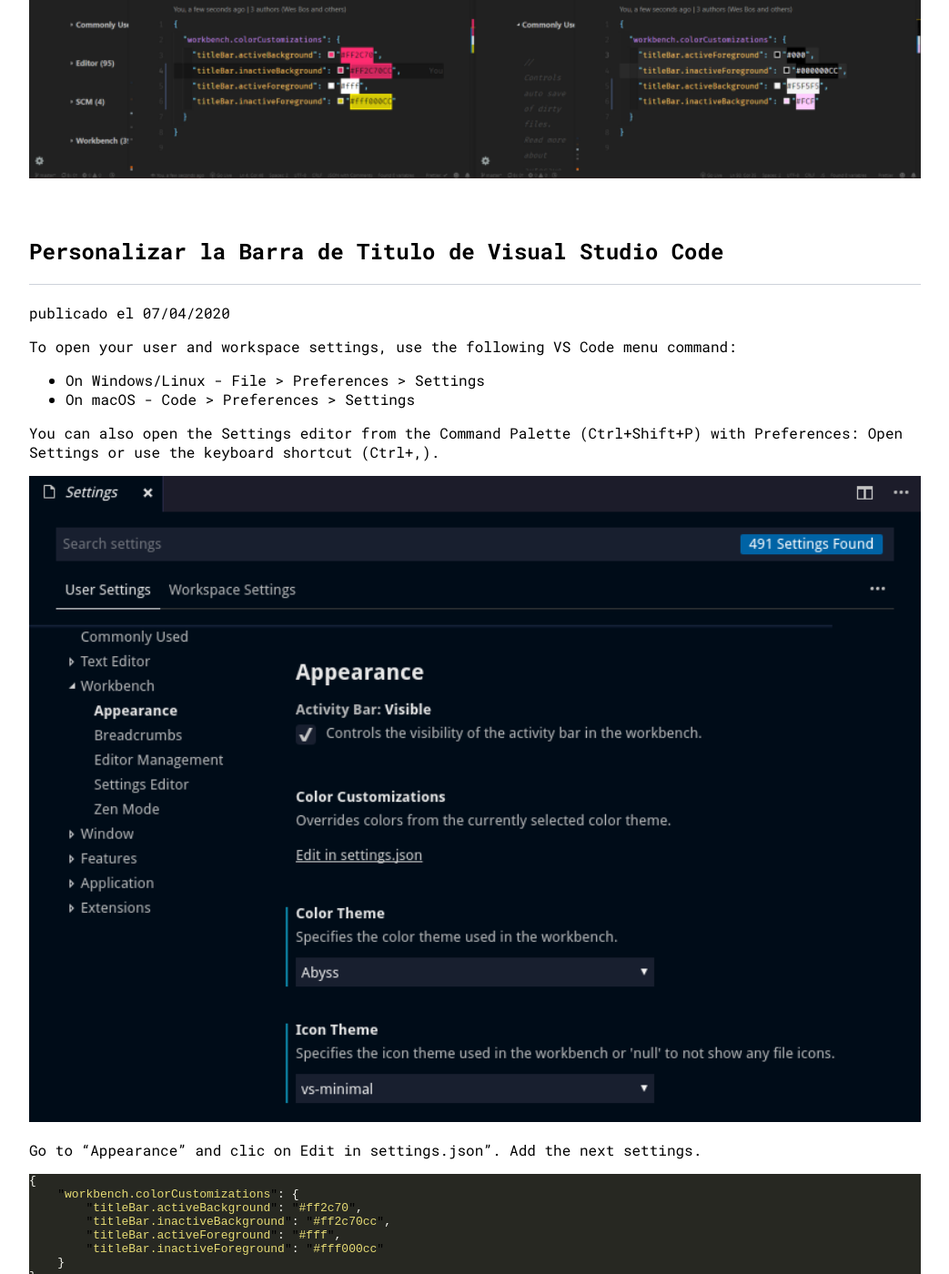
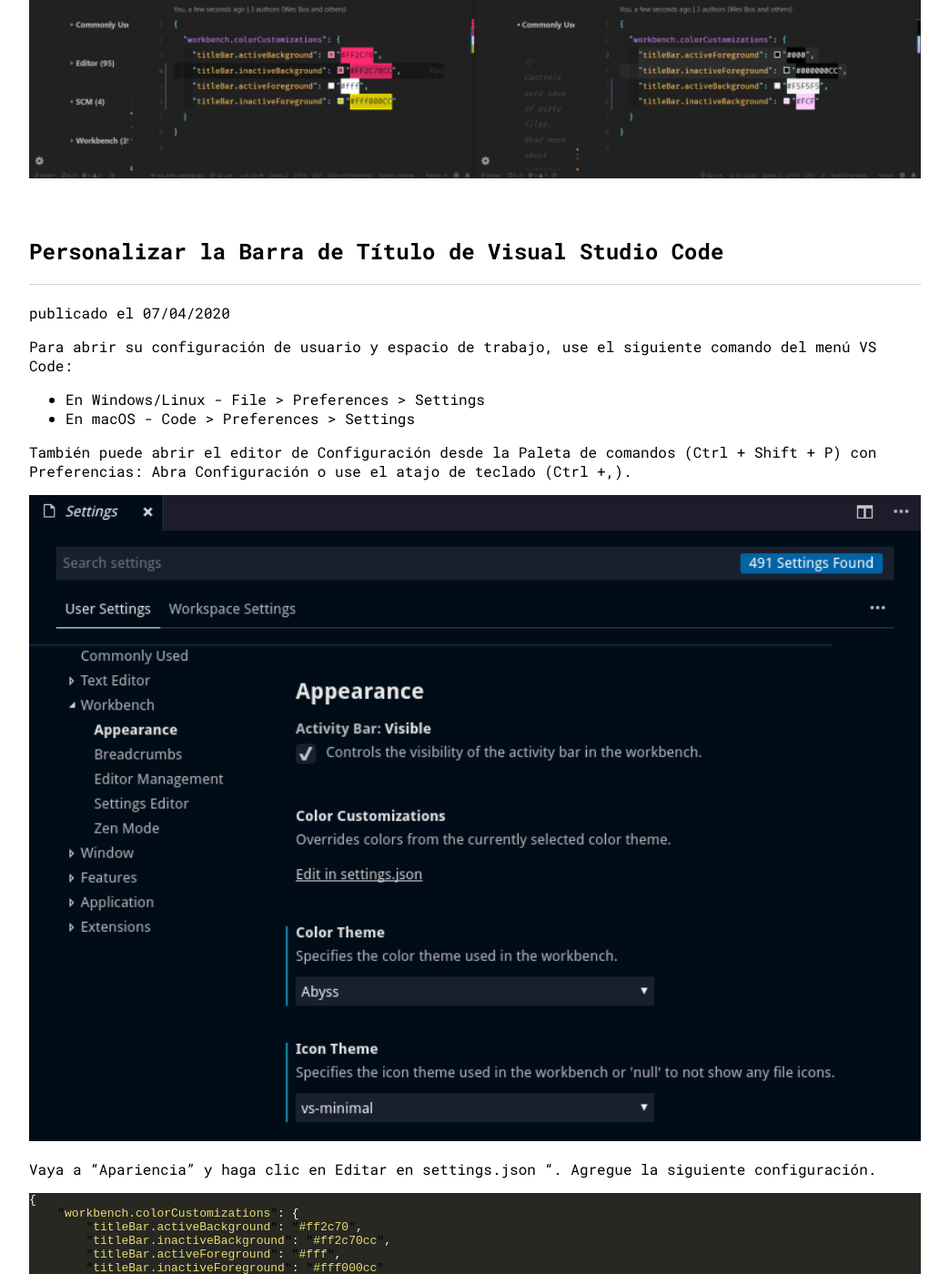
Before and after one commit to ismaeldevmw/runcoding, a Jekyll site: the page built from _posts/2020-04-07-customize-titlebar-in-vs-code.md, in a window 1280 px wide and 1400 px high, scrolled down 494 px. Shown: the whole window at 91% size, without its empty margins (118-1161 px from the left). Built offline with Jekyll 4.4.1, drawn with Linux system fonts in a browser that asks for light colours; some of the changed text lies outside the part shown.

Commit message:
Update Blog “2020-04-07-customize-titlebar-in-vs-code”

````diff
--- a/_posts/2020-04-07-customize-titlebar-in-vs-code.md
+++ b/_posts/2020-04-07-customize-titlebar-in-vs-code.md
@@ -1,23 +1,23 @@
 ---
 layout: blog
 permalink: /:title
-title: Personalizar la Barra de Titulo de Visual Studio Code
+title: Personalizar la Barra de Título de Visual Studio Code
 tags:
   - vscode
 date: 2020-04-07T11:13:16.177Z
 thumbnail: /assets/images/uploads/titlebar-customized.png
 toc: "false"
 ---
-To open your user and workspace settings, use the following VS Code menu command:
+Para abrir su configuración de usuario y espacio de trabajo, use el siguiente comando del menú VS Code:
 
-* On Windows/Linux - File > Preferences > Settings
-* On macOS - Code > Preferences > Settings
+* En Windows/Linux - File > Preferences > Settings
+* En macOS - Code > Preferences > Settings
 
-You can also open the Settings editor from the Command Palette (Ctrl+Shift+P) with Preferences: Open Settings or use the keyboard shortcut (Ctrl+,).
+También puede abrir el editor de Configuración desde la Paleta de comandos (Ctrl + Shift + P) con Preferencias: Abra Configuración o use el atajo de teclado (Ctrl +,).
 
 ![](/assets/images/uploads/settings.png)
 
-Go to "Appearance" and clic on Edit in settings.json". Add the next settings.
+Vaya a "Apariencia" y haga clic en Editar en settings.json ". Agregue la siguiente configuración.
 
 ```javascript
 {
@@ -29,4 +29,4 @@
     }
 }
 ```
-Thats all, you have customized your editor on VS Code.
+Eso es todo, ha personalizado su editor en VS Code.
````
